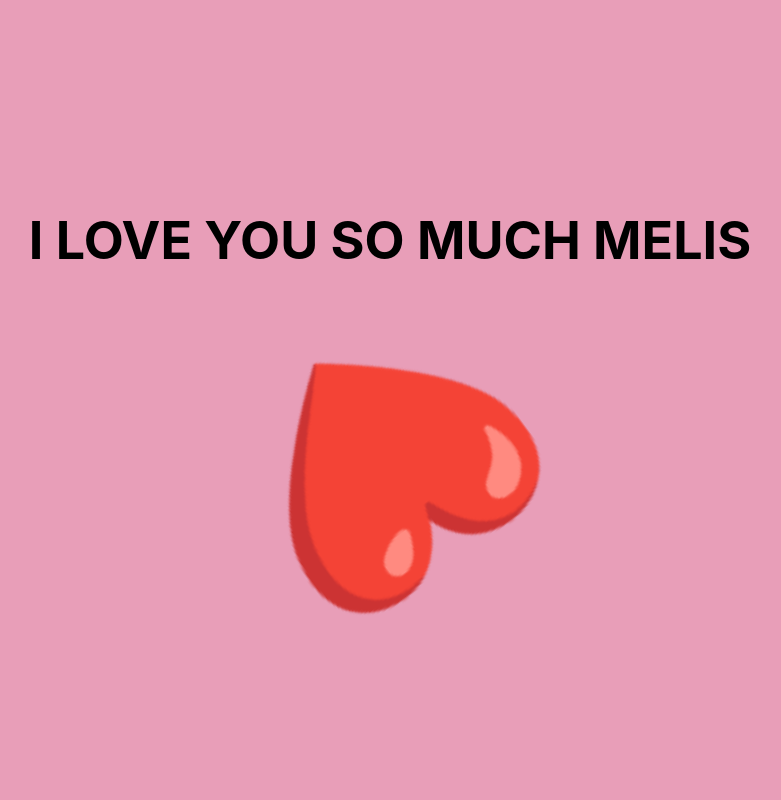
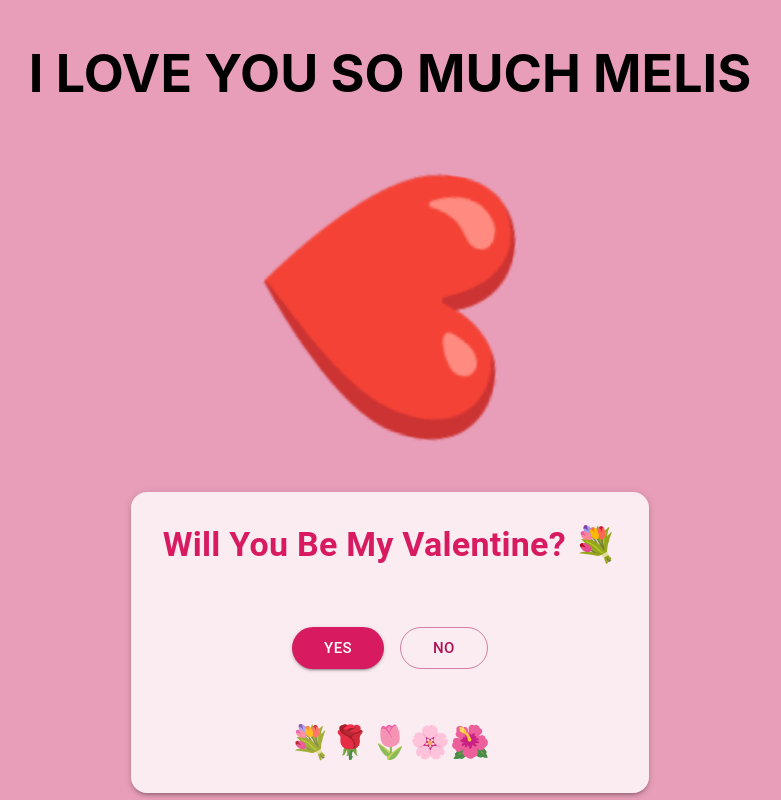
Before and after one commit to qfaizan401/melis_app, a React (Create React App) app: page / in a window 1280 px wide. Shown: the whole page, without its empty margins (250-1031 px from the left). Built offline with nearby package versions, Linux system fonts and the light colour scheme.

Commit message:
added Valentine question

```diff
--- a/package.json
+++ b/package.json
@@ -4,6 +4,9 @@
   "private": true,
   "homepage": "https://qfaizan401.github.io/melis_app",
   "dependencies": {
+    "@emotion/react": "^11.14.0",
+    "@emotion/styled": "^11.14.1",
+    "@mui/material": "^7.3.7",
     "@testing-library/dom": "^10.4.0",
     "@testing-library/jest-dom": "^6.6.3",
     "@testing-library/react": "^16.1.0",
--- a/src/App.js
+++ b/src/App.js
@@ -1,17 +1,33 @@
 import logo from './logo.svg';
 import './App.css';
 import MainUI from './components/MainUI';
+import ValentineForm from './components/ValentineForm';
+import { ThemeProvider, createTheme } from '@mui/material/styles';
+
+const theme = createTheme({
+  palette: {
+    primary: {
+      main: '#d81b60',
+    },
+    secondary: {
+      main: '#ad1457',
+    },
+  },
+});
 
 function App() {
   return (
+    <ThemeProvider theme={theme}>
       <div className="App">
         <header className="App-header">
           <MainUI />
           <div className="App-logo" role="img" aria-label="heart">
             ❤️
           </div>
+          <ValentineForm />
         </header>
       </div>
+    </ThemeProvider>
   );
 }
 
--- /dev/null
+++ b/src/components/ValentineForm.js
@@ -0,0 +1,85 @@
+import React, { useState } from 'react';
+import { Box, Button, Typography, Paper } from '@mui/material';
+
+function ValentineForm() {
+    const [noButtonPos, setNoButtonPos] = useState({ top: '0px', left: '0px', position: 'relative' });
+    const [answered, setAnswered] = useState(false);
+
+    const moveNoButton = () => {
+        const randomTop = Math.floor(Math.random() * 80) + '%';
+        const randomLeft = Math.floor(Math.random() * 80) + '%';
+        setNoButtonPos({
+            position: 'fixed',
+            top: randomTop,
+            left: randomLeft,
+            zIndex: 1000,
+        });
+    };
+
+    if (answered) {
+        return (
+            <Box sx={{ mt: 4, textAlign: 'center' }}>
+                <Typography variant="h3" sx={{ fontWeight: 'bold', color: '#d81b60', mb: 2 }}>
+                    Yay! I Knew You'd Say Yes! 💖💐
+                </Typography>
+                <Typography variant="h5" sx={{ color: '#ad1457' }}>
+                    I love you so much Melis! 🌹✨
+                </Typography>
+            </Box>
+        );
+    }
+
+    return (
+        <Paper
+            elevation={3}
+            sx={{
+                p: 4,
+                mt: 4,
+                borderRadius: 4,
+                backgroundColor: 'rgba(255, 255, 255, 0.8)',
+                backdropFilter: 'blur(5px)',
+                textAlign: 'center',
+                maxWidth: 500,
+                mx: 'auto'
+            }}
+        >
+            <Typography variant="h4" gutterBottom sx={{ color: '#d81b60', fontWeight: 'bold' }}>
+                Will You Be My Valentine? 💐
+            </Typography>
+
+            <Box sx={{ display: 'flex', justifyContent: 'center', gap: 2, mt: 4, position: 'relative', height: '100px', alignItems: 'center' }}>
+                <Button
+                    variant="contained"
+                    color="secondary"
+                    size="large"
+                    sx={{ borderRadius: 10, px: 4, backgroundColor: '#d81b60', '&:hover': { backgroundColor: '#ad1457' } }}
+                    onClick={() => setAnswered(true)}
+                >
+                    Yes
+                </Button>
+
+                <Button
+                    variant="outlined"
+                    color="secondary"
+                    size="large"
+                    sx={{
+                        borderRadius: 10,
+                        px: 4,
+                        ...noButtonPos,
+                        transition: 'all 0.2s ease-out'
+                    }}
+                    onMouseEnter={moveNoButton}
+                    onClick={moveNoButton}
+                >
+                    No
+                </Button>
+            </Box>
+
+            <Box sx={{ mt: 3, fontSize: '2rem' }}>
+                💐🌹🌷🌸🌺
+            </Box>
+        </Paper>
+    );
+}
+
+export default ValentineForm;
```
Also changed, not shown: 1 other file (tests, documents, lock files or other folders). Lines whose indentation alone changed are shown as unchanged.
